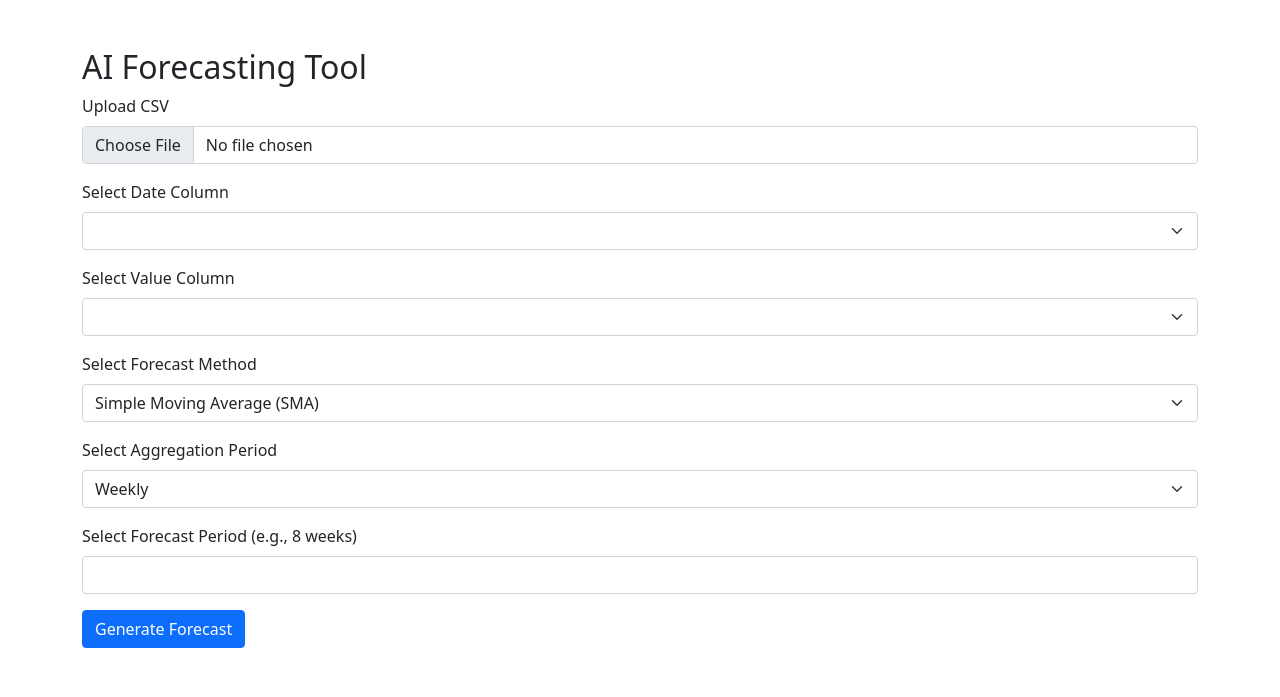
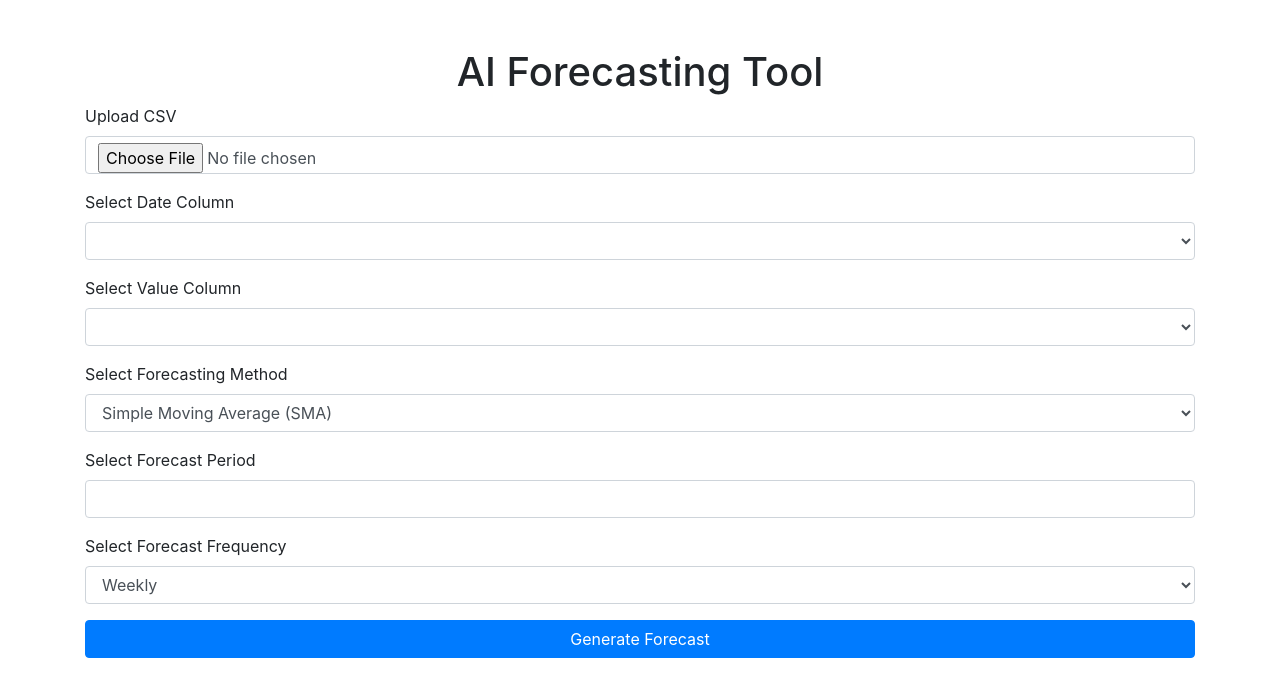
Before and after one commit to Abhishekk-sj/forecasting-backend, a Flask app: page / in a window 1280 px wide. Shown: the top 697 px of the page. Run offline with Flask 2, Linux system fonts and the light colour scheme; lists and menus that the app fills with data are empty; some libraries are stand-ins or nearby versions.

Commit message:
Update index.html

```diff
--- a/templates/index.html
+++ b/templates/index.html
@@ -3,101 +3,144 @@
 <head>
     <meta charset="UTF-8">
     <meta name="viewport" content="width=device-width, initial-scale=1.0">
-    <title>AI Forecasting</title>
-    <link href="https://cdn.jsdelivr.net/npm/bootstrap@5.1.3/dist/css/bootstrap.min.css" rel="stylesheet">
-    <script src="https://cdn.jsdelivr.net/npm/chart.js"></script>
-    <style>
-        .spinner-border {
-            display: none;
-        }
-        .error {
-            color: red;
-        }
-    </style>
+    <title>AI Forecasting Tool</title>
+    <link rel="stylesheet" href="https://cdnjs.cloudflare.com/ajax/libs/bootstrap/4.5.2/css/bootstrap.min.css">
+    <link rel="stylesheet" href="https://cdn.jsdelivr.net/npm/chart.js">
 </head>
 <body>
-    <div class="container">
-        <h2 class="mt-5">AI Forecasting Tool</h2>
-        <form id="forecastForm" enctype="multipart/form-data">
-            <div class="mb-3">
-                <label for="file" class="form-label">Upload CSV</label>
+    <div class="container mt-5">
+        <h1 class="text-center">AI Forecasting Tool</h1>
+
+        <form id="upload-form" enctype="multipart/form-data">
+            <div class="form-group">
+                <label for="file">Upload CSV</label>
                 <input type="file" class="form-control" id="file" name="file" required>
             </div>
-            <div class="mb-3">
-                <label for="date_col" class="form-label">Select Date Column</label>
-                <select class="form-select" id="date_col" name="date_col" required>
-                    <!-- Dynamic options will be populated after file upload -->
+
+            <div class="form-group">
+                <label for="date_col">Select Date Column</label>
+                <select class="form-control" id="date_col" required>
+                    <!-- Options will be populated after file upload -->
                 </select>
             </div>
-            <div class="mb-3">
-                <label for="value_col" class="form-label">Select Value Column</label>
-                <select class="form-select" id="value_col" name="value_col" required>
-                    <!-- Dynamic options will be populated after file upload -->
+
+            <div class="form-group">
+                <label for="value_col">Select Value Column</label>
+                <select class="form-control" id="value_col" required>
+                    <!-- Options will be populated after file upload -->
                 </select>
             </div>
-            <div class="mb-3">
-                <label for="method" class="form-label">Select Forecast Method</label>
-                <select class="form-select" id="method" name="method" required>
+
+            <div class="form-group">
+                <label for="method">Select Forecasting Method</label>
+                <select class="form-control" id="method" required>
                     <option value="sma">Simple Moving Average (SMA)</option>
                     <option value="wma">Weighted Moving Average (WMA)</option>
                 </select>
             </div>
-            <div class="mb-3">
-                <label for="period" class="form-label">Select Aggregation Period</label>
-                <select class="form-select" id="period" name="period" required>
-                    <option value="weekly">Weekly</option>
-                    <option value="monthly">Monthly</option>
-                    <option value="quarterly">Quarterly</option>
-                    <option value="yearly">Yearly</option>
+
+            <div class="form-group">
+                <label for="period">Select Forecast Period</label>
+                <input type="number" class="form-control" id="period" min="1" required>
+            </div>
+
+            <div class="form-group">
+                <label for="frequency">Select Forecast Frequency</label>
+                <select class="form-control" id="frequency" required>
+                    <option value="W">Weekly</option>
+                    <option value="M">Monthly</option>
+                    <option value="Q">Quarterly</option>
+                    <option value="Y">Yearly</option>
                 </select>
             </div>
-            <div class="mb-3">
-                <label for="forecast_period" class="form-label">Select Forecast Period (e.g., 8 weeks)</label>
-                <input type="number" class="form-control" id="forecast_period" name="forecast_period" required min="1">
-            </div>
-            <button type="submit" class="btn btn-primary">Generate Forecast</button>
+
+            <button type="submit" class="btn btn-primary btn-block">Generate Forecast</button>
         </form>
 
-        <div class="spinner-border text-primary mt-3" role="status">
-            <span class="visually-hidden">Loading...</span>
+        <div id="forecast-results" class="mt-5" style="display:none;">
+            <h3>Forecast Results</h3>
+            <table id="forecast-table" class="table table-striped">
+                <thead>
+                    <tr>
+                        <th>Date</th>
+                        <th>Forecast</th>
+                    </tr>
+                </thead>
+                <tbody></tbody>
+            </table>
+            <button id="download" class="btn btn-success">Download Forecast as CSV</button>
         </div>
-
-        <div id="forecastResult" class="mt-4"></div>
-
     </div>
 
+    <script src="https://code.jquery.com/jquery-3.5.1.min.js"></script>
+    <script src="https://cdnjs.cloudflare.com/ajax/libs/bootstrap/4.5.2/js/bootstrap.bundle.min.js"></script>
     <script>
-        document.getElementById('forecastForm').addEventListener('submit', function(e) {
+        let globalCsvData = null;  // To store CSV data
+
+        // Handle file upload and populate dropdowns
+        $('#file').change(function (e) {
+            const file = e.target.files[0];
+            const reader = new FileReader();
+            reader.onload = function(event) {
+                const data = event.target.result;
+                globalCsvData = data;
+
+                // Parse CSV
+                const rows = data.split('\n');
+                const header = rows[0].split(',');
+
+                // Populate dropdowns
+                const dateSelect = $('#date_col');
+                const valueSelect = $('#value_col');
+                dateSelect.empty();
+                valueSelect.empty();
+                header.forEach(col => {
+                    dateSelect.append(`<option value="${col}">${col}</option>`);
+                    valueSelect.append(`<option value="${col}">${col}</option>`);
+                });
+            };
+            reader.readAsText(file);
+        });
+
+        // Handle form submission
+        $('#upload-form').submit(function (e) {
             e.preventDefault();
-            let formData = new FormData(this);
-            let spinner = document.querySelector('.spinner-border');
-            let resultDiv = document.getElementById('forecastResult');
-            spinner.style.display = 'block';
-            resultDiv.innerHTML = '';
+            const formData = new FormData();
+            formData.append('file', $('#file')[0].files[0]);
+            formData.append('date_col', $('#date_col').val());
+            formData.append('value_col', $('#value_col').val());
+            formData.append('method', $('#method').val());
+            formData.append('period', $('#period').val());
+            formData.append('frequency', $('#frequency').val());
 
-            fetch('/forecast', {
-                method: 'POST',
-                body: formData
-            })
-            .then(response => response.json())
-            .then(data => {
-                spinner.style.display = 'none';
-                if (data.error) {
-                    resultDiv.innerHTML = `<p class="error">${data.error}</p>`;
-                } else {
-                    // Display forecast data as table
-                    let forecastData = data.forecast;
-                    let table = '<table class="table"><thead><tr><th>Date</th><th>Forecast</th></tr></thead><tbody>';
-                    forecastData.forEach(row => {
-                        table += `<tr><td>${row.Date}</td><td>${row.Forecast}</td></tr>`;
+            $.ajax({
+                url: '/forecast',
+                type: 'POST',
+                data: formData,
+                processData: false,
+                contentType: false,
+                success: function(response) {
+                    const forecastData = response.forecast;
+                    let tableContent = '';
+                    forecastData.forEach(item => {
+                        tableContent += `<tr><td>${item.Date}</td><td>${item.Forecast}</td></tr>`;
                     });
-                    table += '</tbody></table>';
-                    resultDiv.innerHTML = table;
+                    $('#forecast-table tbody').html(tableContent);
+                    $('#forecast-results').show();
+
+                    // Enable CSV download
+                    $('#download').click(function () {
+                        const csvContent = "Date,Forecast\n" + forecastData.map(item => `${item.Date},${item.Forecast}`).join('\n');
+                        const blob = new Blob([csvContent], { type: 'text/csv' });
+                        const link = document.createElement('a');
+                        link.href = URL.createObjectURL(blob);
+                        link.download = 'forecast.csv';
+                        link.click();
+                    });
+                },
+                error: function(error) {
+                    alert('Error: ' + error.responseText);
                 }
-            })
-            .catch(error => {
-                spinner.style.display = 'none';
-                resultDiv.innerHTML = `<p class="error">Something went wrong: ${error}</p>`;
             });
         });
     </script>
```
